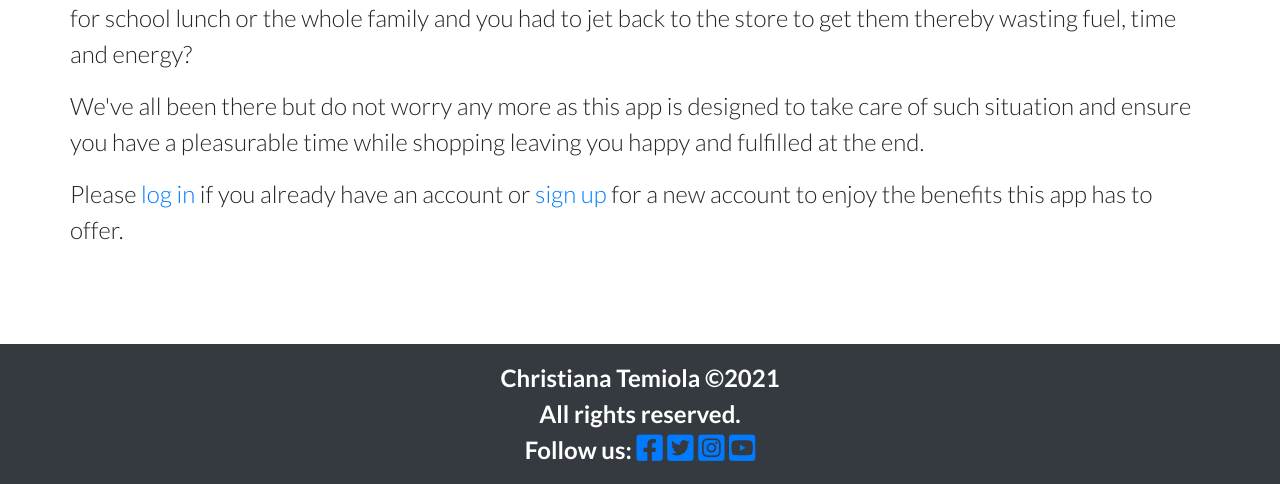
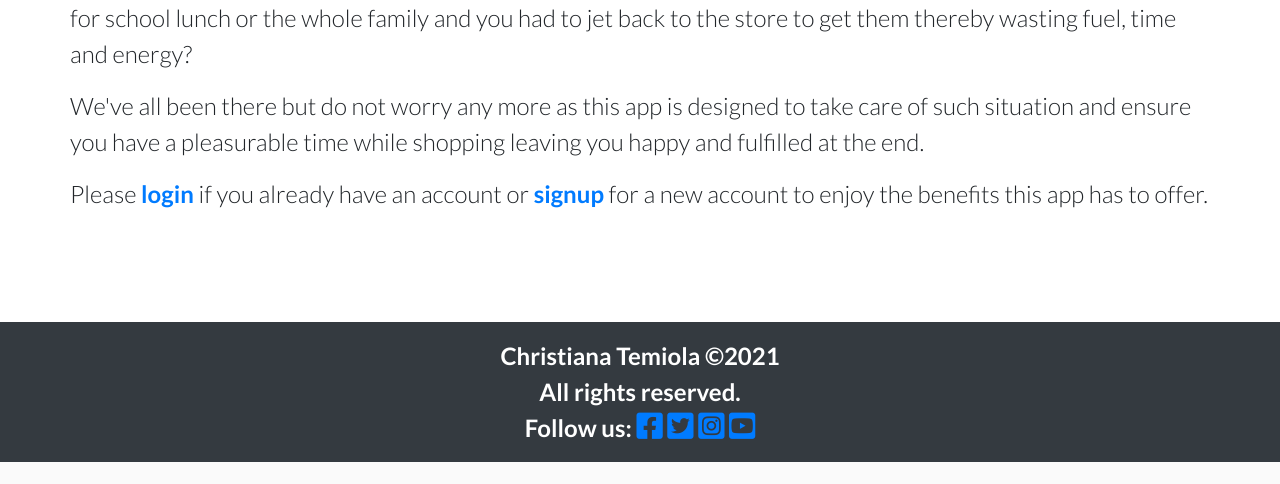
Before and after one commit to Eb0nY-April14/DjangoShoppingList, a Django app: page / in a window 1280 px wide. Shown: the part 338-822 px from the top of the page. After the commit the page ends 800 px from the top, so only its background shows below. Run offline with Django 3.2, Linux system fonts and the light colour scheme; some libraries are stand-ins or nearby versions.

Commit message:
Make the login & sign up links on the home page bold and create views folder in the documentation directory for use in README

```diff
--- a/shoppinglist/templates/shoppinglist/shoppinglist.html
+++ b/shoppinglist/templates/shoppinglist/shoppinglist.html
@@ -134,8 +134,8 @@
                     leaving you happy and fulfilled at the end.
                 </p>
                 <p>
-                    Please <a href="/login">log in</a> if you already have an account or
-                    <a href="{% url 'register' %}">sign up</a> for a new account to enjoy the benefits
+                    Please <a href="/login"><strong>login</strong></a> if you already have an account or
+                    <a href="{% url 'register' %}"><strong>signup</strong></a> for a new account to enjoy the benefits
                     this app has to offer.
                 </p>
             </div>
```
Also changed, not shown: README.md, documentation/views/add_shoppinglist_screenshot1.png (added), documentation/views/add_shoppinglist_screenshot2.png (added), documentation/views/view_shoppinglist_screenshot1.png (added), documentation/views/view_shoppinglist_screenshot2.png (added), documentation/views/view_shoppinglist_screenshot3.png (added).
